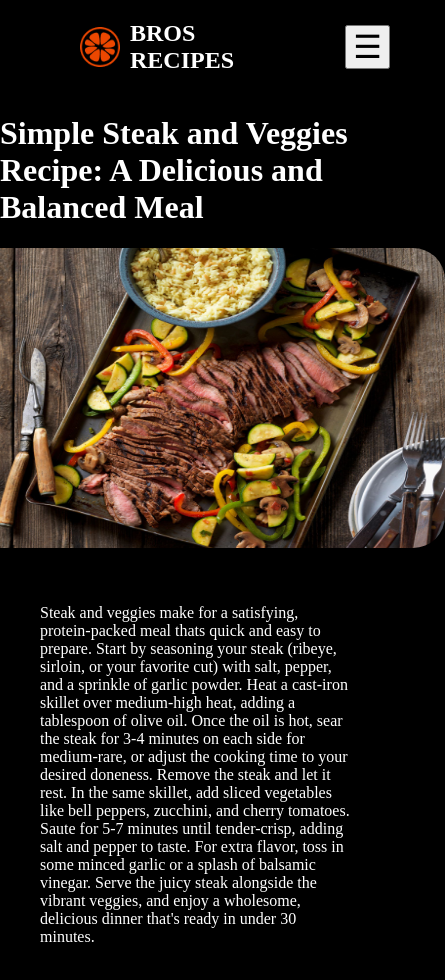
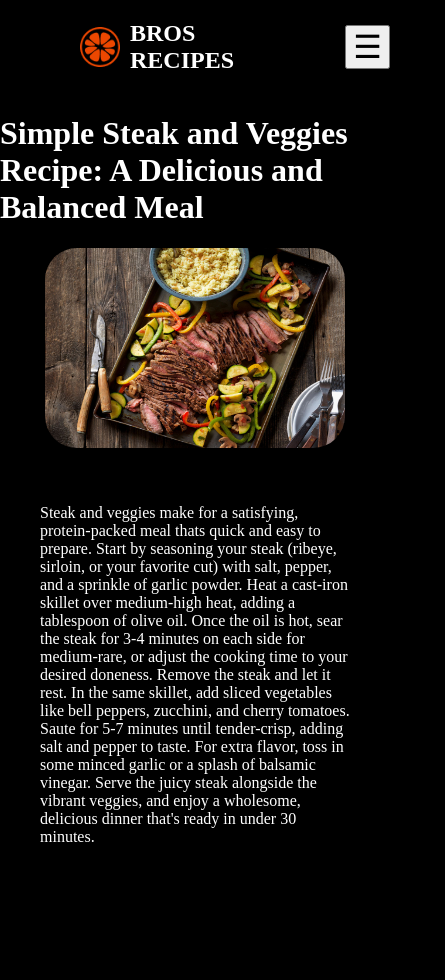
Before and after one commit to Habib-bhai/Simple-Recipe-App-Next.js, a Next.js app: page /recipe/popular/steak in a window 390 px wide. Shown: the top 980 px of the page, 445 px wide, since content can reach past the window. After the commit the page ends 902 px from the top, so only its background shows below. Built offline with nearby package versions, Linux system fonts and the light colour scheme.

Commit message:
adjustment images responsive height and width

```diff
--- a/src/app/recipe/recipe.css
+++ b/src/app/recipe/recipe.css
@@ -11,6 +11,14 @@
 .componentMain img {
     border-radius: 2rem;
     height: 300px;
+}
+
+@media only screen and (min-width:320px) and (max-width:500px) {
+ .componentMain img {
+    height: 200px;
+    width: 300px;
+ }
+
 }
 
 .componentMain p {
```
